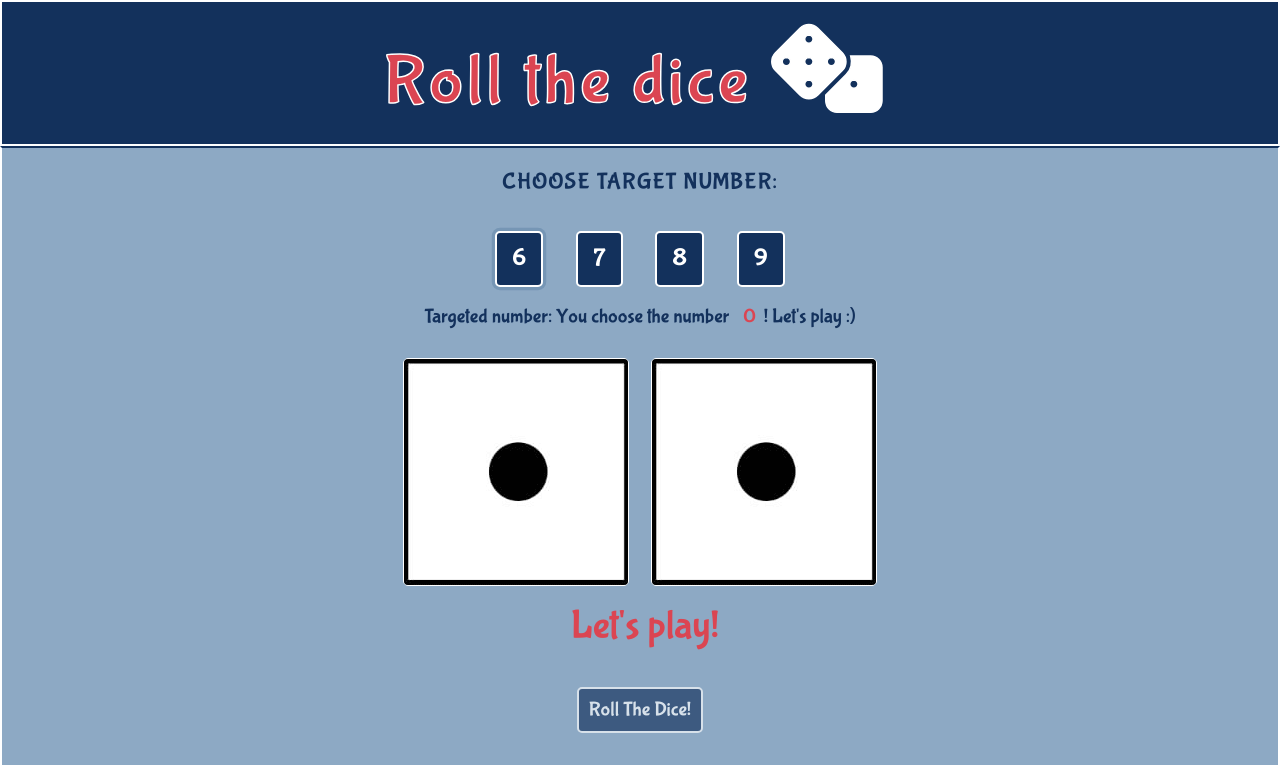
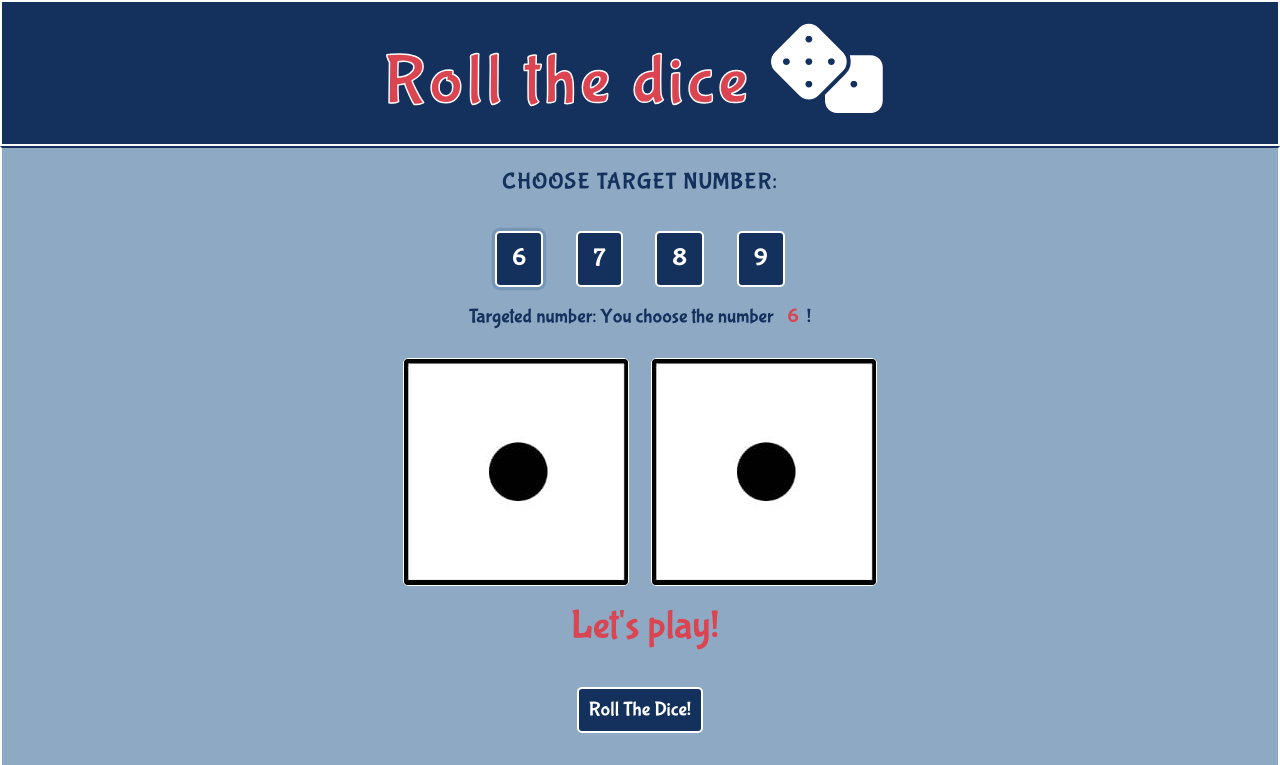
Before and after one commit to Balkaneros91/roll-the-dice, a plain HTML site: page index.html in a window 1280 px wide. Both pictures are taken after a click on the button "Choice6". Shown: the top 765 px of the page. Drawn offline with nearby package versions, Linux system fonts and the light colour scheme; a web font is replaced by a local one.

Commit message:
Add event listener to DOM and buttons

```diff
--- /dev/null
+++ b/assets/js/script.js
@@ -0,0 +1,21 @@
+/**
+ * Loading the DOM first before any other game action
+ * looping through buttons and add event listener
+ */
+ document.addEventListener('DOMContentLoaded', function () {
+    let buttons = document.getElementsByTagName('button');
+
+    for (let button of buttons) {
+        button.addEventListener('click', function (event) {
+            if (this.getAttribute('data-type') === 'submit') {
+                rollDice();
+            } else if (this.getAttribute('data-type') === 'reset') {
+                window.location.reload(true);
+            } else {
+                let targNr = this.getAttribute('data-choice');
+                document.getElementById("targ-Nr").innerHTML = targNr;
+                document.getElementById("roll").disabled = false;
+            }
+        });
+    }
+});
--- a/index.html
+++ b/index.html
@@ -28,8 +28,7 @@
             <button aria-label="Choice7" data-choice="7" class="btn" id="control-7">7</button>
             <button aria-label="Choice8" data-choice="8" class="btn" id="control-8">8</button>
             <button aria-label="Choice9" data-choice="9" class="btn" id="control-9">9</button>
-            <p class="control-number">Targeted number: You choose the number <span id="targ-Nr">0</span> &nbsp;! Let's
-                play :)</p>
+            <p class="control-number">Targeted number: You choose the number <span id="targ-Nr">0</span> &nbsp;!</p>
         </div>
 
         <div class="img-mess-btn-container">
```
